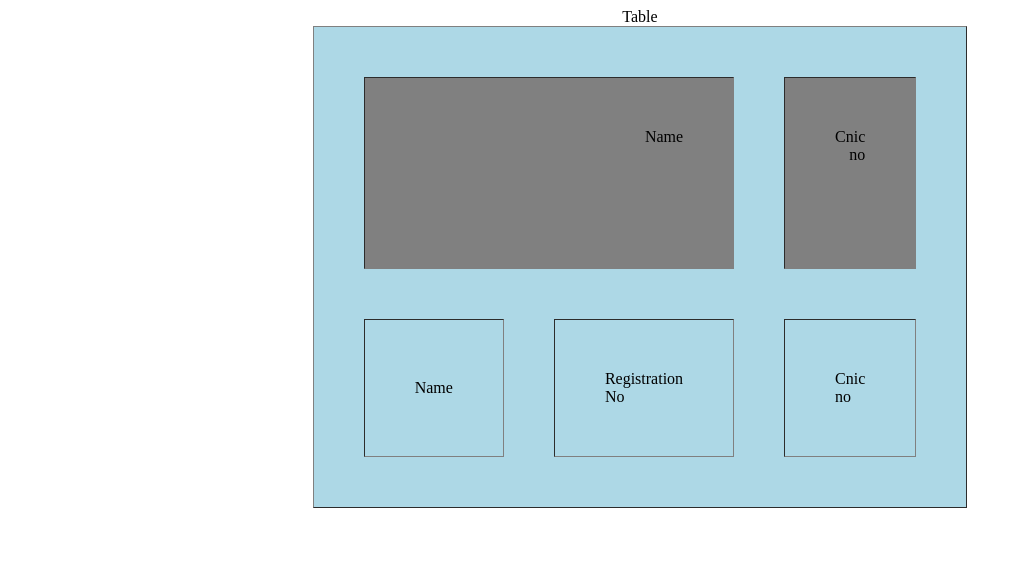
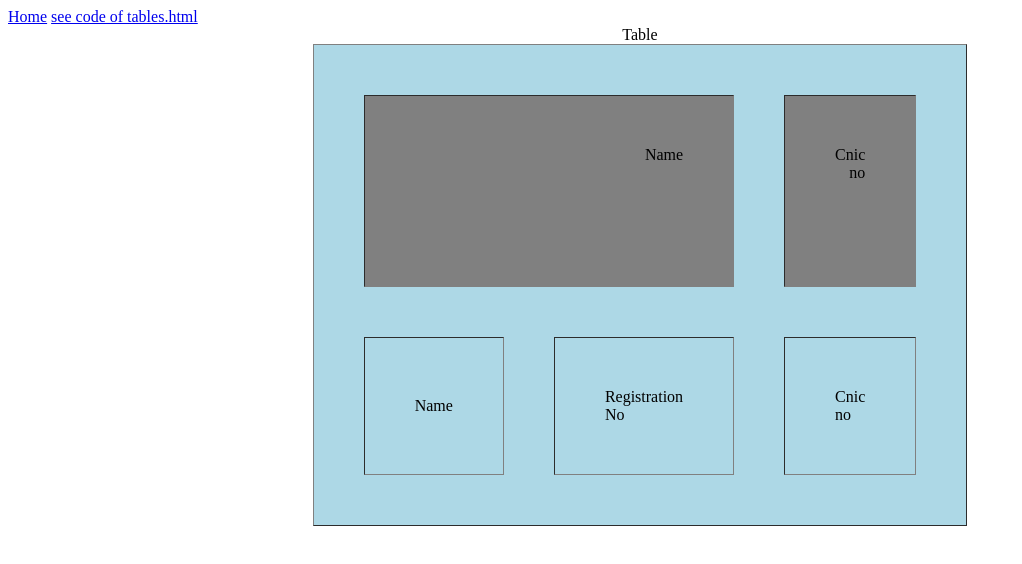
Before and after one commit to msulemannkhan/htmlPractice, a plain HTML site: page tables.html in a window 1280 px wide. Shown: the whole page, without its empty margins (0-1022 px from the left). Drawn offline with Linux system fonts and the light colour scheme.

Commit message:
Update tables.html

```diff
--- a/tables.html
+++ b/tables.html
@@ -6,6 +6,8 @@
 	</head>
 
 	<body bgcolor="white" text="black" >
+		<a href="index.html">Home</a>
+		<a href="https://github.com/msulemannkhan/htmlPractice/blob/master/tables.html">see code of tables.html</a>
 		<table
 			border=1
 			align="center"
```
